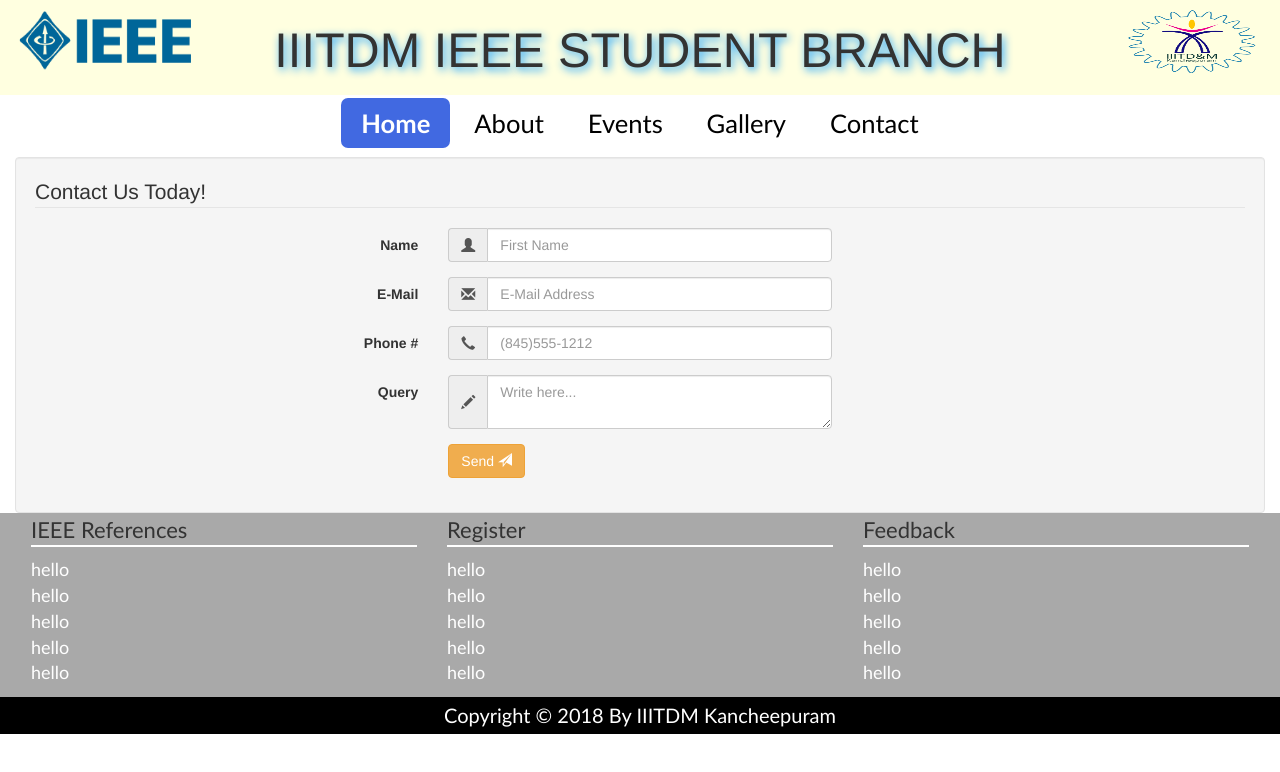
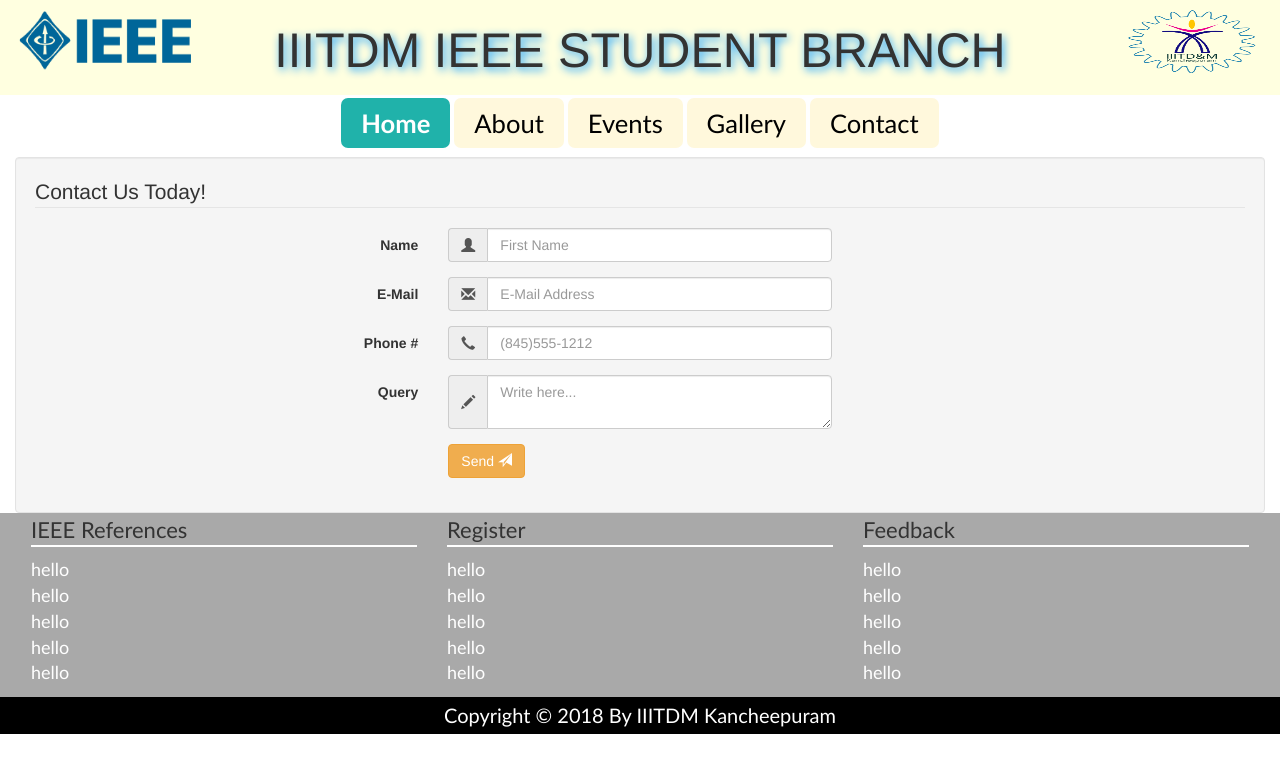
Before and after one commit to leelakrishna004/ieeewebsite.github.io, a plain HTML site: page Contact/contact.html in a window 1280 px wide. In both pictures the pointer is over the link "Home". Drawn offline with nearby package versions, Linux system fonts and the light colour scheme.

Commit message:
contact us changes

```diff
--- a/Contact/contact.css
+++ b/Contact/contact.css
@@ -55,14 +55,14 @@
 	color: black;
 	font-family: calibri;
 	font-size: 2vw;
-
+    background-color: cornsilk;
     text-decoration: none;
     border-radius: 7px;
 
 }
 #head_list_item>a:hover {
 	color: white;
-	background-color: royalblue;
+	background-color: lightseagreen;
 	text-decoration: none;
     font-weight: 600;
     border-radius: 7px;
```
